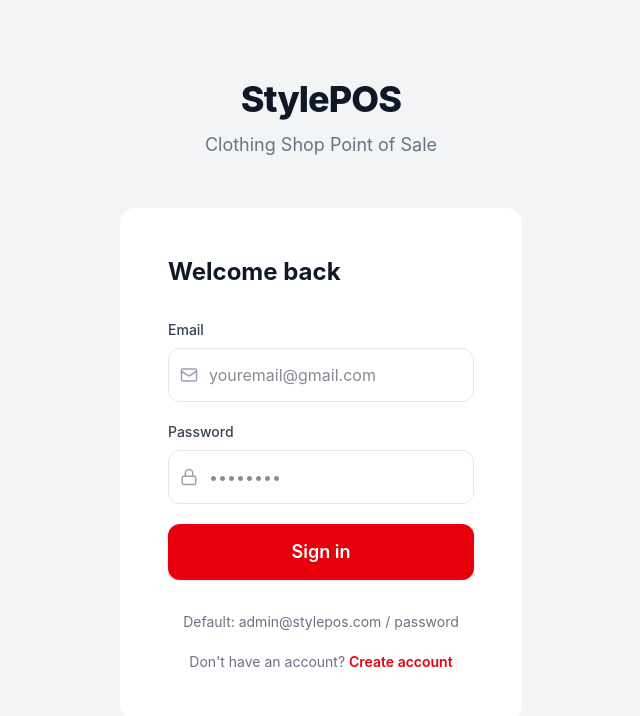
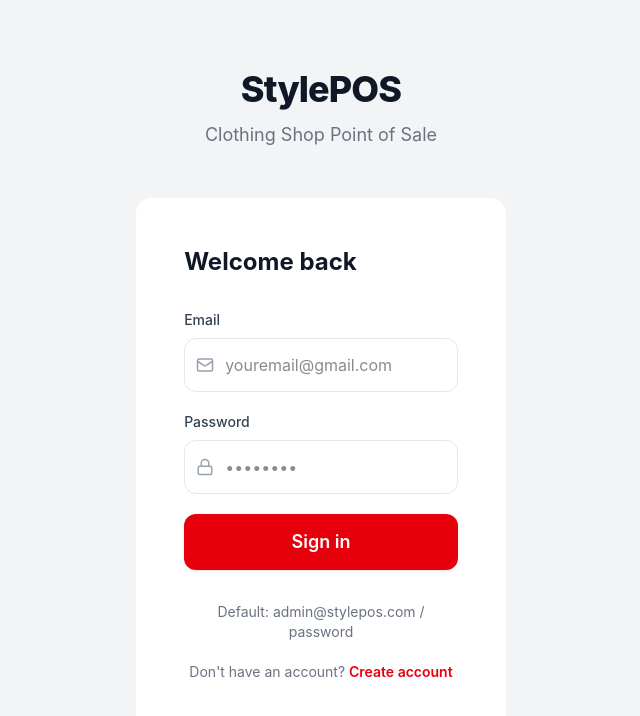
Before and after one commit to mengfreelance/aga_style_pos, a React (Vite) app in the folder frontend/: page / in a window 1280 px wide. Shown: the top 716 px of the page, without its empty margins (319-959 px from the left). Built offline with nearby package versions, Linux system fonts and the light colour scheme; no server answers.

Commit message:
Fix: Login card takes 92% screen width on desktop

```diff
--- a/frontend/src/components/Login.jsx
+++ b/frontend/src/components/Login.jsx
@@ -26,7 +26,7 @@ export default function Login({ onLogin, onCreateAccount }) {
 
   return (
     <div className="flex min-h-screen items-center justify-center bg-gradient-soft px-4 lg:px-0">
-      <div className="w-full max-w-xl lg:max-w-4xl">
+      <div className="w-full lg:w-[92%] lg:max-w-none">
         <div className="text-center mb-10 lg:mb-12">
 
           <h1 className="text-4xl font-extrabold text-gray-900 tracking-tight">StylePOS</h1>
```
